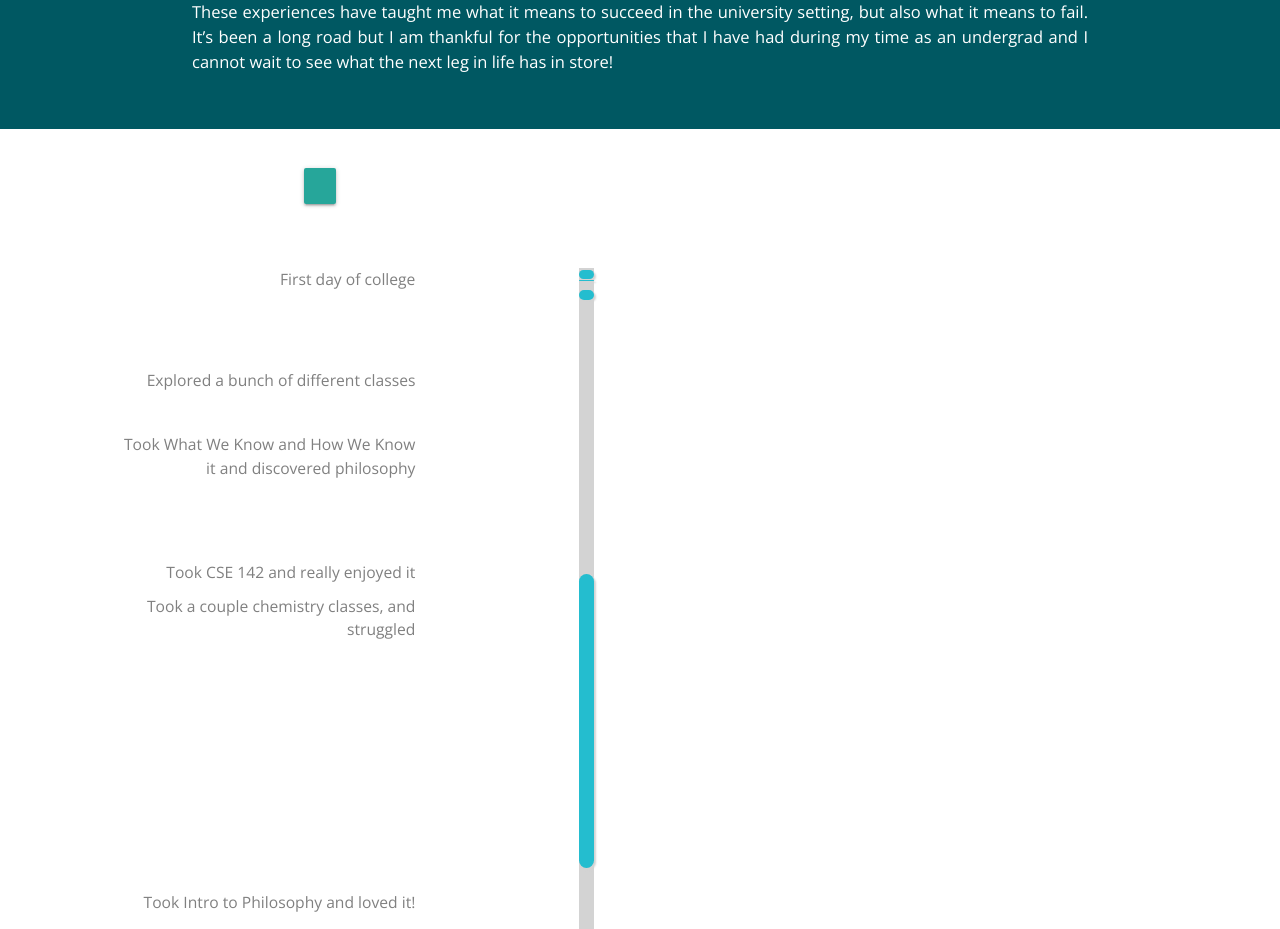
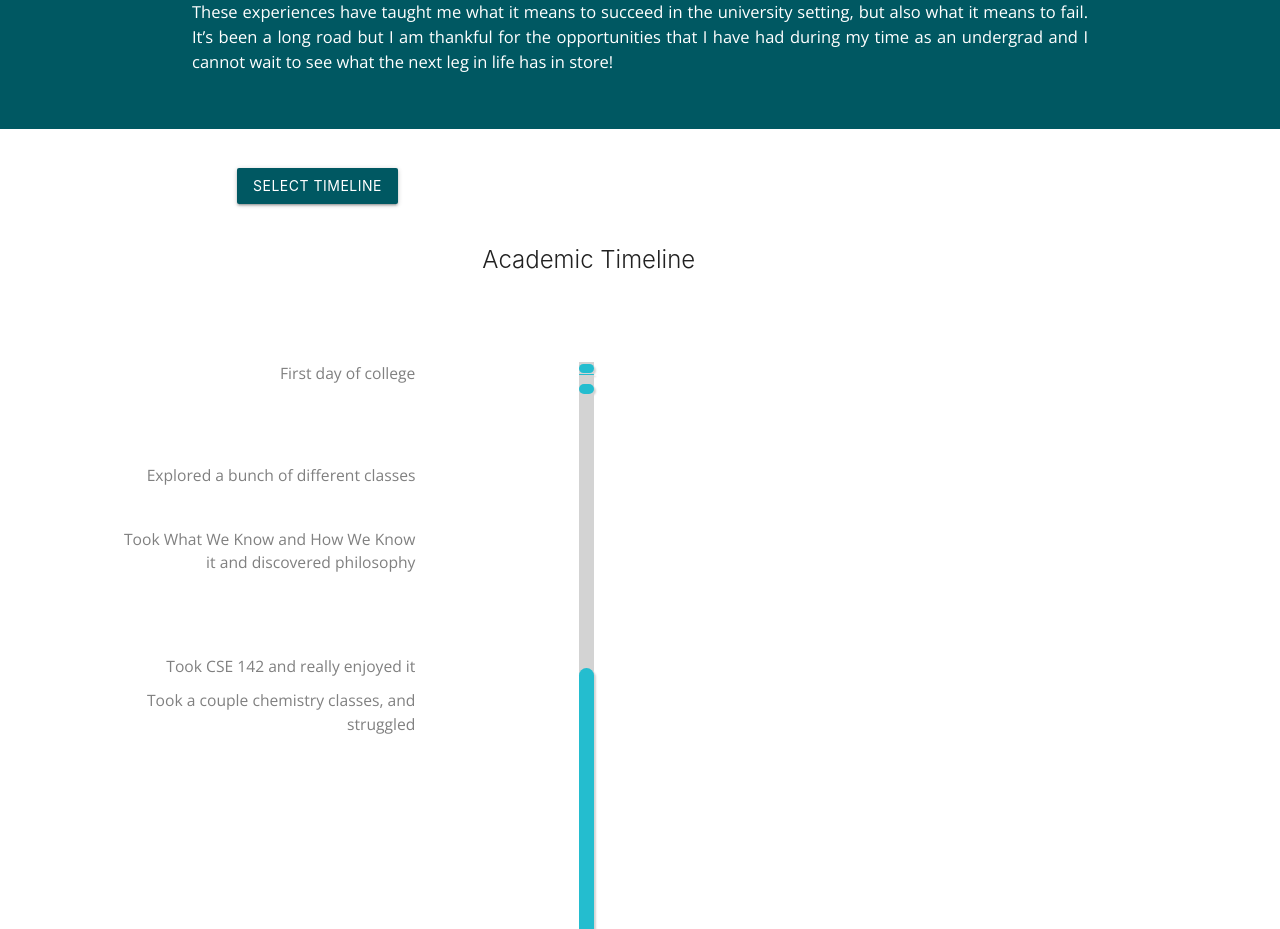
Before and after one commit to MadisonCSmith/portfolio, a React (Create React App) app: page / in a window 1280 px wide. Shown: the part 1160-2089 px from the top of the page. Built offline with nearby package versions, Linux system fonts and the light colour scheme; a web font is replaced by a local one.

Commit message:
Fixed drop down

```diff
--- a/src/components/sections/TimelineSection.css
+++ b/src/components/sections/TimelineSection.css
@@ -118,3 +118,11 @@ h3 {
     right: 25%;
     padding-top: 3%;
 }
+
+#timeline-title{
+    font-size: 160%;
+    font-weight: 300;
+    padding-top: 3%;
+    position: relative;
+    right: 4%;
+}
--- a/src/components/sections/TimelineSection.js
+++ b/src/components/sections/TimelineSection.js
@@ -87,9 +87,11 @@ export class TimelineSection extends Component {
 		}
 
 		let timeline;
+		let timelineTitle;
 		let bars;
 		if (this.state.timelineType == "academic" ) {
 			timeline = <GuideTimeline timelineLength={this.state.timelineLength} firstDay={this.state.firstDay} lastDay={this.state.lastDay}/>
+			timelineTitle = "Academic Timeline";
 			bars = 	<>
 				<div id="0" className="bar academic" style={{top:this.pixelsDiff(new Date(data[0]['startDate']), this.state.firstDay), height:this.pixelsDiff(new Date(data[0]['startDate']), new Date(data[0]['endDate']))}} onClick={this.showEntry} onMouseEnter={this.showCard} onMouseLeave={this.hideCard}></div>
 				<div id="1" className="bar academic" style={{top:this.pixelsDiff(new Date(data[1]['startDate']), this.state.firstDay), height:this.pixelsDiff(new Date(data[1]['startDate']), new Date(data[0]['endDate']))}} onClick={this.showEntry} onMouseEnter={this.showCard} onMouseLeave={this.hideCard}></div>
@@ -98,6 +100,7 @@ export class TimelineSection extends Component {
 				</>
 		} else if (this.state.timelineType == "work") {
 			timeline = entry = <WorkTimeline timelineLength={this.state.timelineLength} firstDay={this.state.firstDay} lastDay={this.state.lastDay}/>
+			timelineTitle = "Work Timeline";
 			bars = 	<>
 				<div id="4" className="bar work" style={{top:this.pixelsDiff(new Date(data[4]['startDate']), this.state.firstDay), height:this.pixelsDiff(new Date(data[4]['startDate']), new Date(data[0]['endDate']))}} onClick={this.showEntry} onMouseEnter={this.showCard} onMouseLeave={this.hideCard}></div>
 				<div id="5" className="bar work" style={{top:this.pixelsDiff(new Date(data[5]['startDate']), this.state.firstDay), height:this.pixelsDiff(new Date(data[5]['startDate']), new Date(data[0]['endDate']))}} onClick={this.showEntry} onMouseEnter={this.showCard} onMouseLeave={this.hideCard}></div>
@@ -105,6 +108,7 @@ export class TimelineSection extends Component {
 				</>
 		} else if (this.state.timelineType == "extracurricular") {
 			timeline = entry = <ExtracurricularTimeline timelineLength={this.state.timelineLength} firstDay={this.state.firstDay} lastDay={this.state.lastDay}/>
+			timelineTitle = "Extracurricular Timeline";
 			bars = 	<>
 			<div id="7" className="bar recreation" style={{top:this.pixelsDiff(new Date(data[7]['startDate']), this.state.firstDay), height:this.pixelsDiff(new Date(data[7]['startDate']), new Date(data[0]['endDate']))}} onClick={this.showEntry} onMouseEnter={this.showCard} onMouseLeave={this.hideCard}></div>
 			</>
@@ -114,9 +118,9 @@ export class TimelineSection extends Component {
 		if (this.state.showEntry == false) {
 			return (
 				<div>
-
+					<div className="row">
 						<div id="drop-down">
-						<Dropdown trigger={<Button />}>
+							<Dropdown trigger={<Button waves="light" style={{marginRight: '5px', backgroundColor: "#005862"}}>Select timeline</Button>}>
 								<a id="academic" onClick={this.switchTimeline} href="#">
 									<div id="example-circle-academic"></div>
 									academic
@@ -130,6 +134,8 @@ export class TimelineSection extends Component {
 									extracurricular
 								</a>
 							</Dropdown>
+						</div>
+						<div id="timeline-title">{timelineTitle}</div>
 					</div>
 
 					<div className="row" id='timeline-section'>
```
Lines whose indentation alone changed are shown as unchanged.
